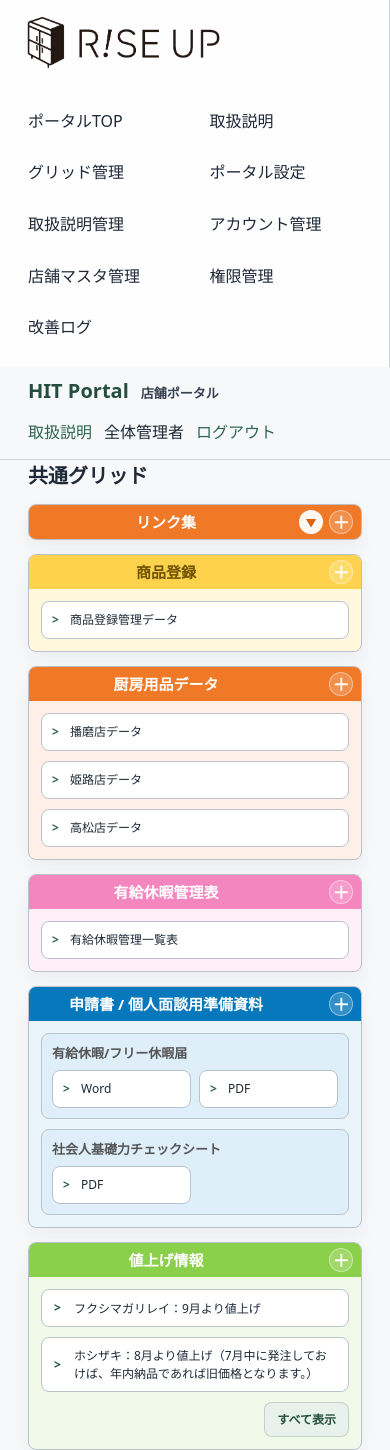
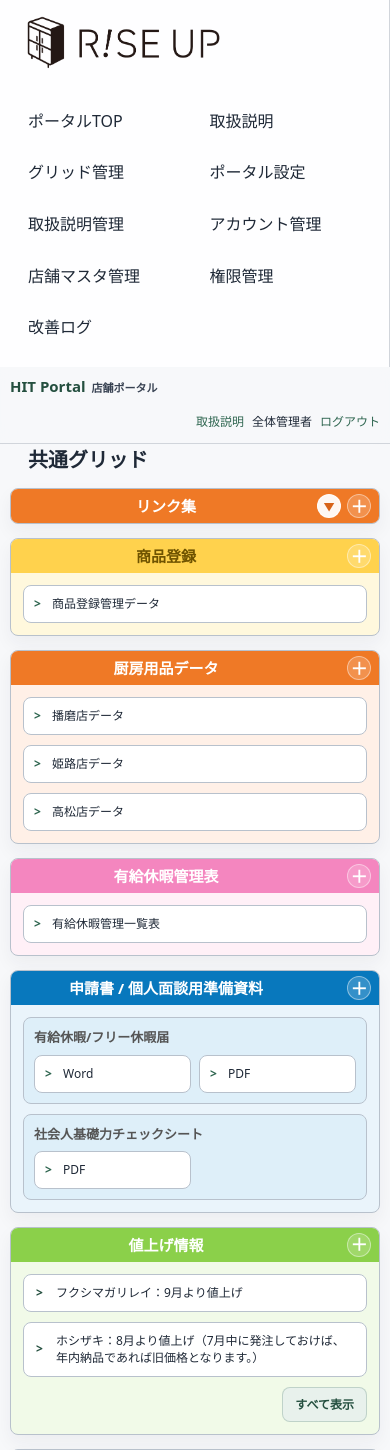
Before and after one commit to taka-0210/hit_portal, a PHP site: page / in a window 390 px wide. Shown: the top 1450 px of the page. Run offline with PHP 8.4, Linux system fonts and the light colour scheme; the visitor is signed in with stand-in values (Sample User, id 1).

Commit message:
7.9-11:45

```diff
--- a/public_html/assets/css/app.css
+++ b/public_html/assets/css/app.css
@@ -1850,21 +1850,68 @@ a.list-row:hover {
         grid-template-columns: repeat(2, minmax(0, 1fr));
     }
 
-    .topbar,
     .inline-actions,
     .knowledge-card {
         align-items: stretch;
         flex-direction: column;
     }
 
+    .topbar {
+        align-items: center;
+        flex-direction: row;
+        padding: 12px 10px;
+    }
+
     .topbar-left {
-        align-items: flex-start;
-        flex-direction: column;
+        align-items: center;
+        flex-direction: row;
+        flex: 1 1 auto;
         gap: 8px;
+        min-width: 0;
     }
 
     .topbar-logo img {
-        width: 118px;
+        width: 82px;
+    }
+
+    .top-portal-title {
+        align-items: baseline;
+        flex-wrap: nowrap;
+        gap: 6px;
+    }
+
+    .top-portal-title strong {
+        font-size: 15px;
+    }
+
+    .top-portal-title span {
+        font-size: 11px;
+    }
+
+    .app-shell.is-staff-shell .main {
+        width: 100%;
+    }
+
+    .page-header,
+    .panel,
+    .knowledge-list,
+    .dashboard-grid,
+    .module-grid,
+    .detail-layout,
+    .editor-layout,
+    .admin-grid,
+    .portal-hero,
+    .portal-board {
+        margin-right: 10px;
+        margin-left: 10px;
+    }
+
+    .user-menu {
+        flex: 0 0 auto;
+        gap: 8px;
+        justify-content: flex-end;
+        width: auto;
+        font-size: 12px;
     }
 
     .filter-bar {
@@ -1915,3 +1962,18 @@ a.list-row:hover {
         display: none;
     }
 }
+
+@media (max-width: 600px) {
+    .topbar {
+        align-items: stretch;
+        flex-direction: column;
+    }
+
+    .topbar-left {
+        width: 100%;
+    }
+
+    .user-menu {
+        width: 100%;
+    }
+}
--- a/resources/views/auth/login.php
+++ b/resources/views/auth/login.php
@@ -13,13 +13,12 @@
         <input type="hidden" name="_csrf" value="<?= csrf_token() ?>">
         <label>
             <span>ログインID</span>
-            <input type="text" name="email" value="system-admin" required autocomplete="username">
+            <input type="text" name="email" required autocomplete="username">
         </label>
         <label>
             <span>パスワード</span>
-            <input type="password" name="password" value="password" required autocomplete="current-password">
+            <input type="password" name="password" required autocomplete="current-password">
         </label>
         <button class="button primary" type="submit">ログイン</button>
     </form>
-    <p class="hint">初期全体管理者: system-admin / password</p>
 </section>
```
